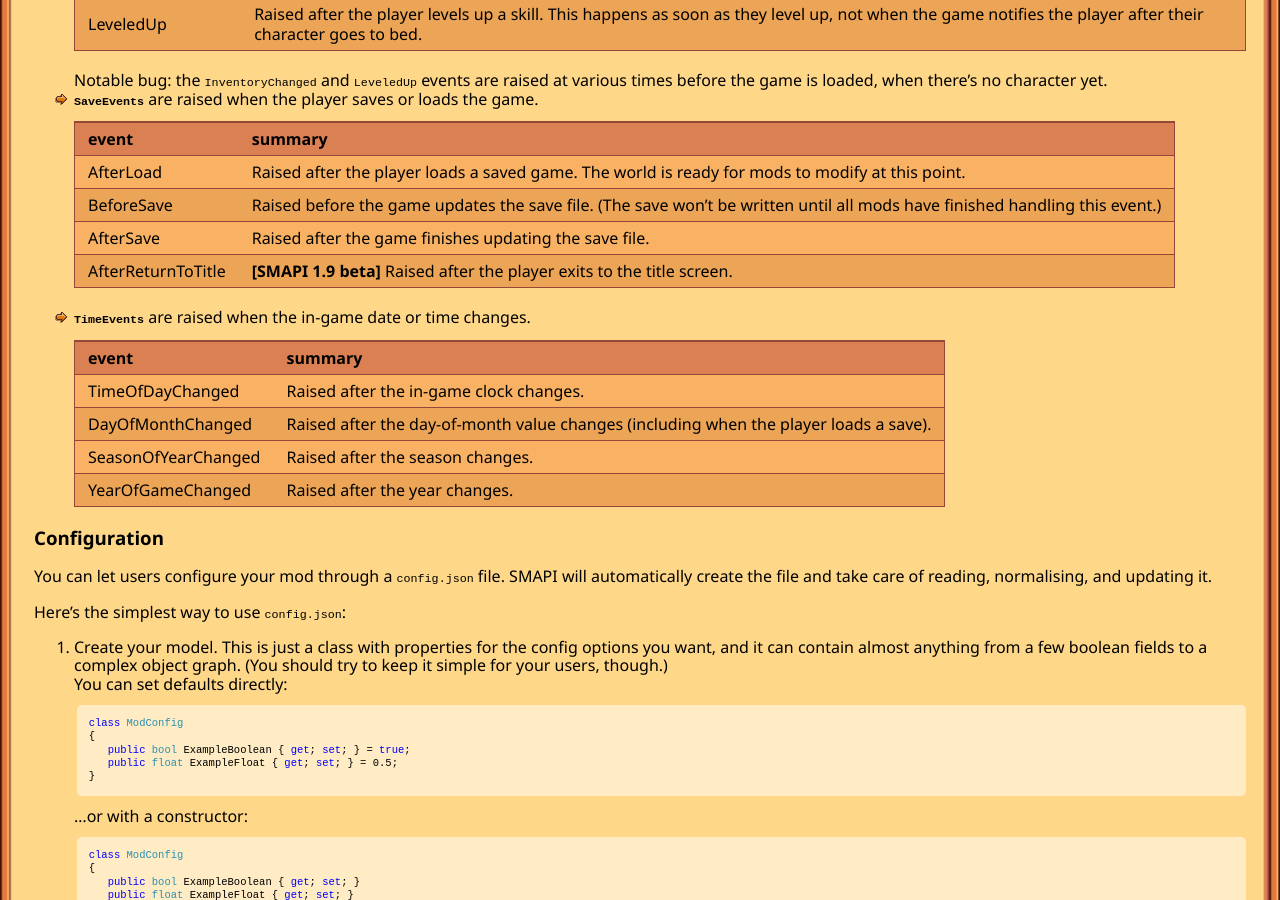
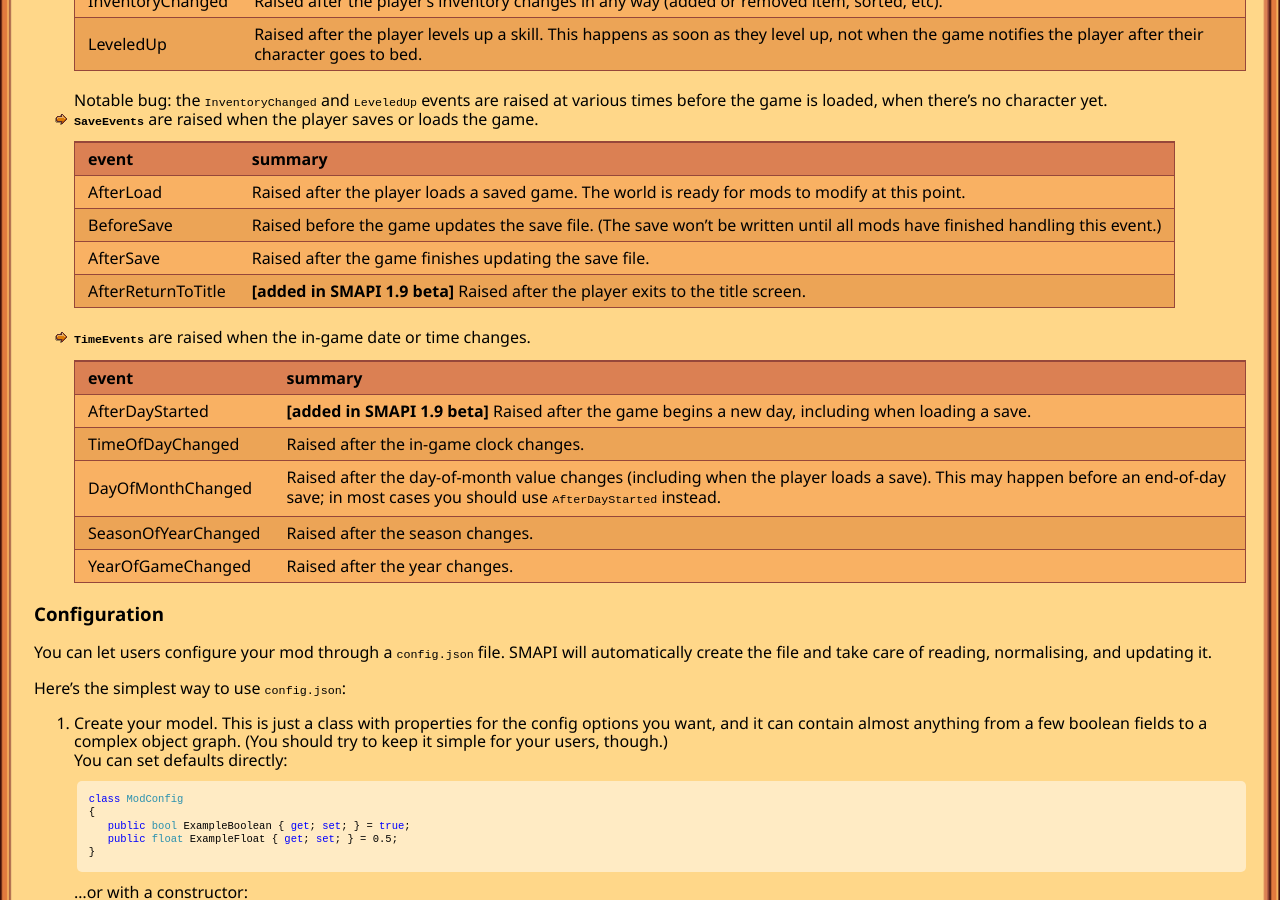
Before and after one commit to Pathoschild/canimod.github.io, a Jekyll site: the page built from guides/creating-a-smapi-mod.md, in a window 1280 px wide and 900 px high, scrolled down 5666 px. Built offline with Jekyll 4.4.1, drawn with Linux system fonts in a browser that asks for light colours; nearby versions of some CDN libraries; some of the changed text lies outside the part shown.

Commit message:
more updates for SMAPI 1.9

```diff
--- a/guides/creating-a-smapi-mod.md
+++ b/guides/creating-a-smapi-mod.md
@@ -278,7 +278,7 @@ Here are the available events:
   | OnPreRenderGuiEvent<br />OnPostRenderGuiEvent | When a menu is open (`Game1.activeClickableMenu != null`), raised before and after drawing that menu to the screen. This includes the game's internal menus like the title screen. |
   | OnPreRenderHudEvent<br />OnPostRenderHudEvent | Raised before and after drawing the HUD (item toolbar, clock, etc) to the screen. The HUD is available at this point, but not necessarily visible. (For example, the event is called even if a menu is open.) |
   | Resize | Raised after the game window is resized. |
-  | _other events_ | SMAPI has a few esoteric graphics events which probably shouldn't be used, so they're not documented here. |
+  | _other events_ | **\[removed in SMAPI 1.9 beta\]** SMAPI has a few esoteric graphics events which probably shouldn't be used, so they're not documented here. |
 
 * <span id="location-events"></span>
   **`LocationEvents`** are raised when the player transitions between game locations, a location is
@@ -325,15 +325,16 @@ Here are the available events:
   | AfterLoad | Raised after the player loads a saved game. The world is ready for mods to modify at this point.
   | BeforeSave | Raised before the game updates the save file. (The save won't be written until all mods have finished handling this event.)
   | AfterSave | Raised after the game finishes updating the save file.
-  | AfterReturnToTitle | **\[SMAPI 1.9 beta]** Raised after the player exits to the title screen.
+  | AfterReturnToTitle | **\[added in SMAPI 1.9 beta\]** Raised after the player exits to the title screen.
 
 * <span id="time-events"></span>
   **`TimeEvents`** are raised when the in-game date or time changes.
 
   | event | summary |
   |:----- |:------- |
+  | AfterDayStarted | **\[added in SMAPI 1.9 beta\]** Raised after the game begins a new day, including when loading a save. |
   | TimeOfDayChanged | Raised after the in-game clock changes. |
-  | DayOfMonthChanged | Raised after the day-of-month value changes (including when the player loads a save). |
+  | DayOfMonthChanged | Raised after the day-of-month value changes (including when the player loads a save). This may happen before an end-of-day save; in most cases you should use `AfterDayStarted` instead. |
   | SeasonOfYearChanged | Raised after the season changes. |
   | YearOfGameChanged | Raised after the year changes. |
 
```
